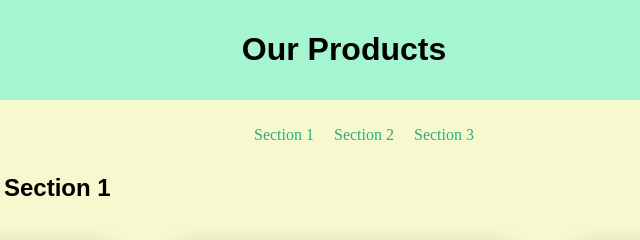
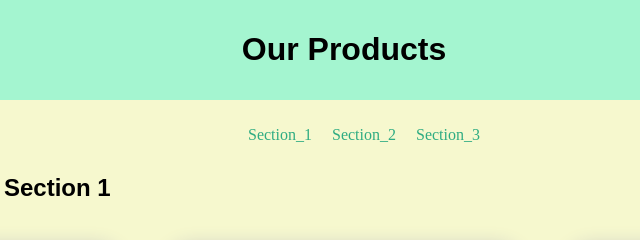
Before and after one commit to Samrawit426/Assessment1_SamrawitAlemzewd_Section2, a plain HTML site: page index.html in a window 1280 px wide. Shown: the top 240 px of the page, 296-936 px from the left. Drawn offline with Linux system fonts and the light colour scheme.

Commit message:
initial commit

```diff
--- a/index.html
+++ b/index.html
@@ -13,9 +13,9 @@
 
     <nav>
       <ul>
-        <li><a href="#section1">Section 1</a></li>
-        <li><a href="#section2">Section 2</a></li>
-        <li><a href="#section3">Section 3</a></li>
+        <li><a href="#section1">Section_1</a></li>
+        <li><a href="#section2">Section_2</a></li>
+        <li><a href="#section3">Section_3</a></li>
       </ul>
     </nav>
 
```
